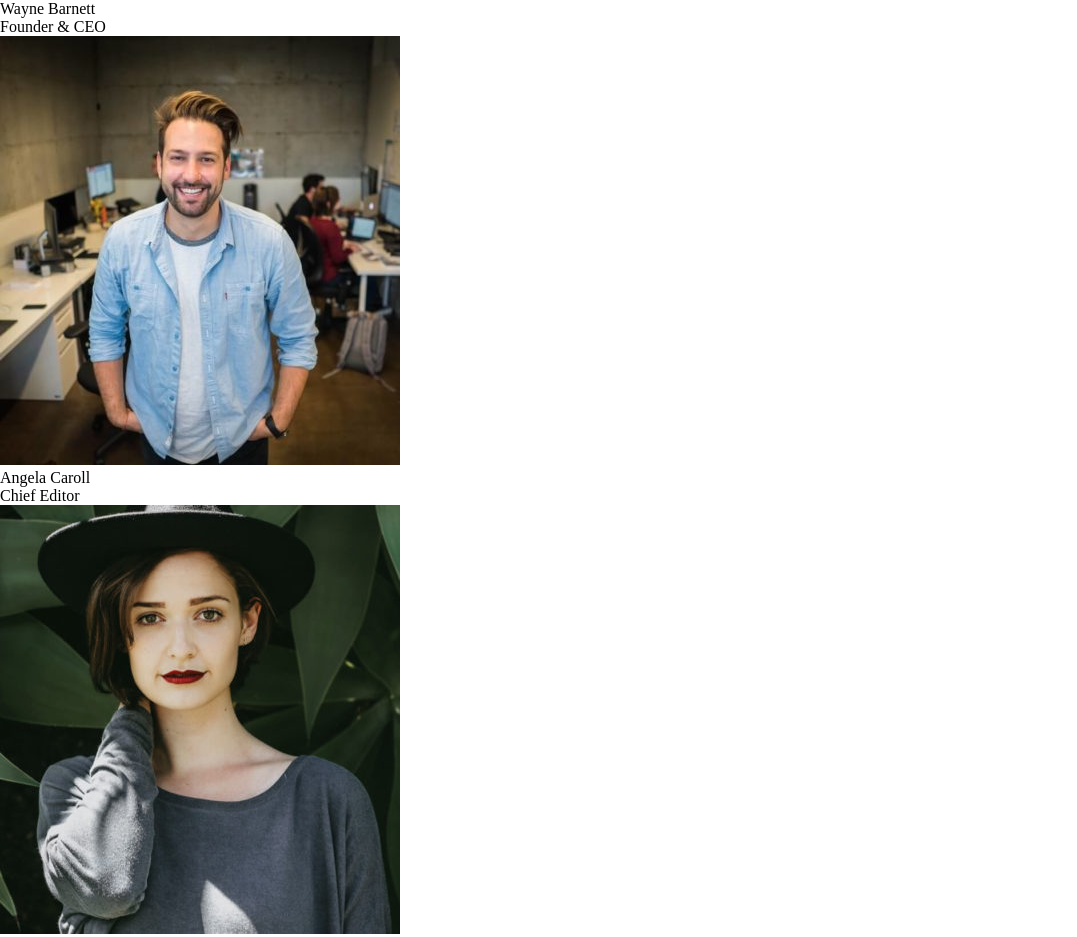
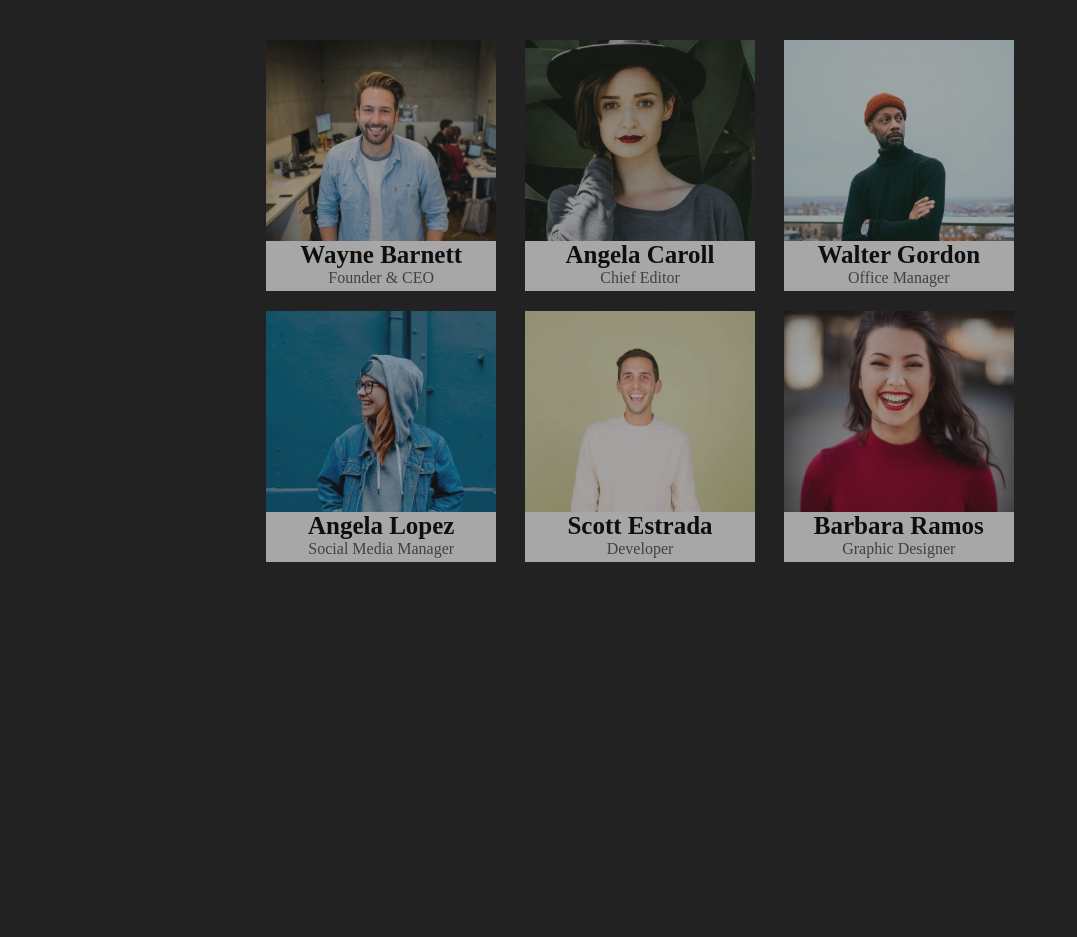
Before and after one commit to Leonardo-Gudini/js-our-team, a plain HTML site: page index.html in a window 1280 px wide. Shown: the top 937 px of the page, without its empty margins (0-1077 px from the left). After the commit the page ends 800 px from the top, so only its background shows below. Drawn offline with Linux system fonts and the light colour scheme.

Commit message:
aggiunto stile css

```diff
--- a/css/style.css
+++ b/css/style.css
@@ -3,3 +3,56 @@
     padding: 0;
     box-sizing: border-box;
 }
+
+body{
+    background-color: #222;
+}
+
+#teamDom{
+    width: 60%;
+    margin: 0 auto;
+    display: flex;
+    flex-wrap: wrap;
+    margin-top: 30px;
+    justify-content: space-between;
+}
+
+#persona{
+    width: 30%;
+    margin: 10px;
+    position: relative;
+    filter: opacity(0.6);
+}
+
+#persona:hover{
+    cursor: pointer;
+    filter: opacity(1);
+
+}
+
+#persona:hover img{
+
+}
+
+#persona img{
+    width: 100%;
+}
+
+#persona .text{
+    position: absolute;
+    background-color: white;
+    bottom: 0;
+    left: 0;
+    width: 100%;
+    height: 50px;
+    text-align: center;
+}
+
+#nome{
+    font-size: 25px;
+    font-weight: bold;
+}
+
+#ruolo{
+    color: #555;
+}
--- a/index.html
+++ b/index.html
@@ -4,15 +4,19 @@
     <meta charset="UTF-8">
     <meta http-equiv="X-UA-Compatible" content="IE=edge">
     <meta name="viewport" content="width=device-width, initial-scale=1.0">
-    <title>Document</title>
+    <title>Our Team</title>
     <link rel="stylesheet" href="css/style.css">
 </head>
 <body>
 
+    <div class="container">
+        <div id="teamDom">
 
-    <div id="teamDom">
-        <!-- <img src="img/angela-caroll-chief-editor.jpg" alt=""> -->
+        </div>
     </div>
+
+
+
 
 
     <script src="js/main.js"></script>
--- a/js/main.js
+++ b/js/main.js
@@ -40,9 +40,11 @@ for(let i = 0; i < team.length ; i++){
 
     teamDom.innerHTML +=    `
                             <div id="persona">
-                                <div id="nome">${team[i].nome}</div>
-                                <div id="ruolo">${team[i].ruolo}</div>
                                 <img src="img/${team[i]["immagine profilo"]}" alt="${team[i].nome}">
+                                <div class="text">
+                                    <div id="nome">${team[i].nome}</div>
+                                    <div id="ruolo">${team[i].ruolo}</div>
+                                </div>
                             </div>
-                            ` ;//non mette lo "/"
-}
+                            `
+};
```
